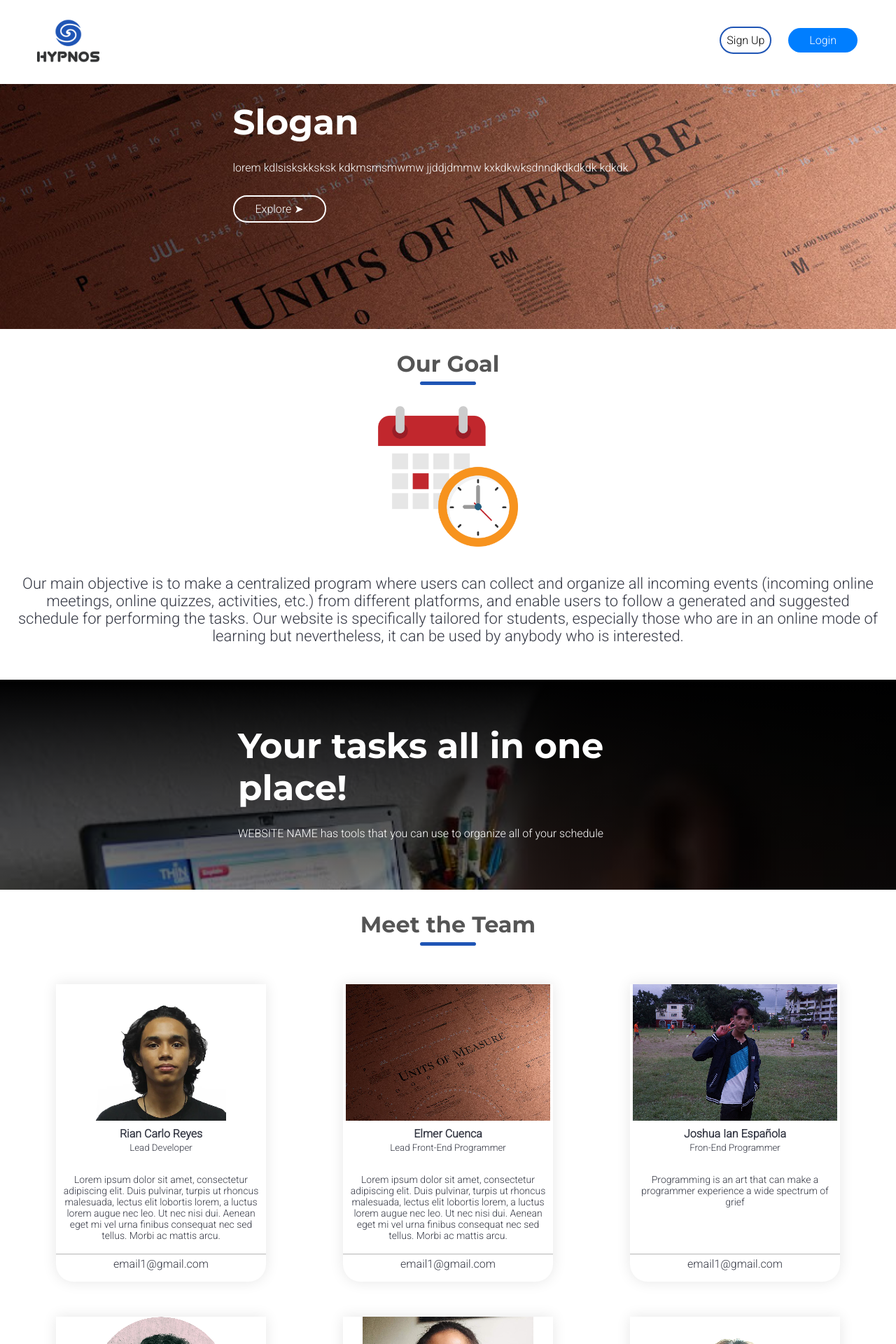
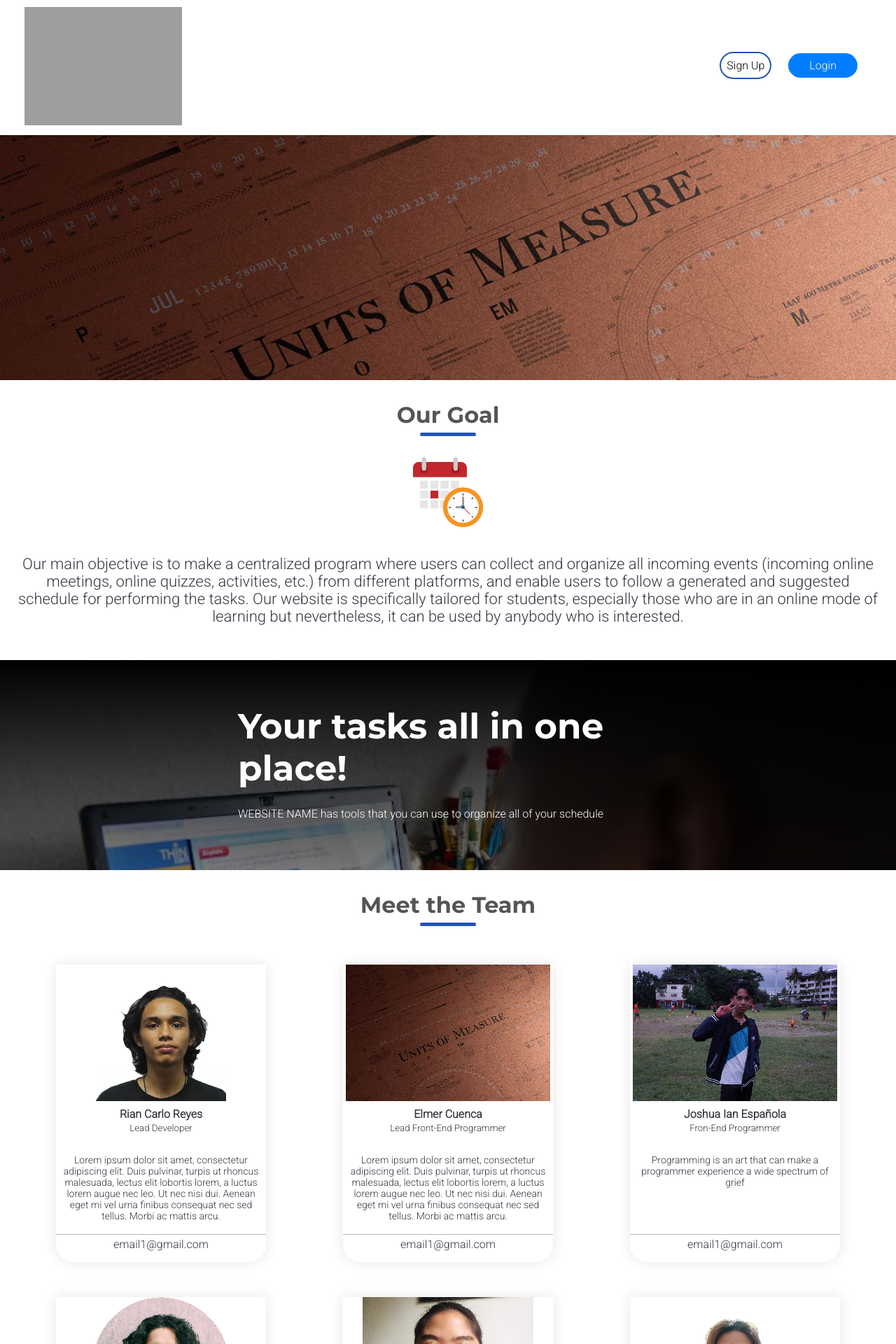
Before and after one commit to QueebSkeleton/sympu-todolist, a PHP site: page / in a window 1280 px wide. Shown: the top 1920 px of the page at 70% size. Run offline with PHP 8.4, Linux system fonts and the light colour scheme; grey boxes are pictures that could not be loaded.

Commit message:
Change image sources and remove text elements and button in Line41-50

```diff
--- a/index.php
+++ b/index.php
@@ -23,7 +23,7 @@
 								<div class="ClsLogo">
 
 												<!-- Website Logo -->
-												<img src="Images/HypnosLogoV2.png" width="125px">
+												<img src="Images/sympu-todolist.png" width="225px">
 								</div>
 							  <nav>
 							  				<ul id="MenuButtons">
@@ -42,10 +42,7 @@
 					<div class="ClsContainer">
 						<div class="row">
 							<div class="col col1">
-									<h1>Slogan</h1>
-									<p>lorem kdlsiskskksksk kdkmsmsmwmw jjddjdmmw kxkdkwksdnndkdkdkdk kdkdk</p>
 
-									<a href="" class="ClsBtn">Explore &#10148;</a>
 							</div>
 
 						</div>
@@ -56,7 +53,7 @@
 				<div class="GoalDiv">
 						<div class="ClsContainer">
 								<h1 class="PTitle">Our Goal</h1>
-										<img src="images/GoalIcon.png" width="200px" class="Icon">
+										<img src="images/GoalIcon.png" width="100px" class="Icon">
 								<p>
 									    Our main objective is to make a centralized program where users can collect and organize all incoming events (incoming online meetings, online quizzes, activities, etc.) from different platforms, and enable users to follow a generated and suggested schedule for performing the tasks. Our website is specifically tailored for students, especially those who are in an online mode of learning but nevertheless, it can be used by anybody who is interested.
 
```
